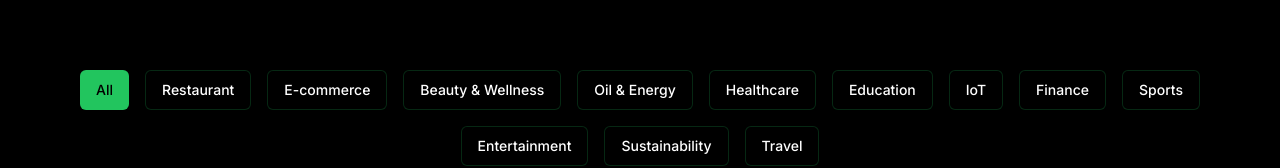
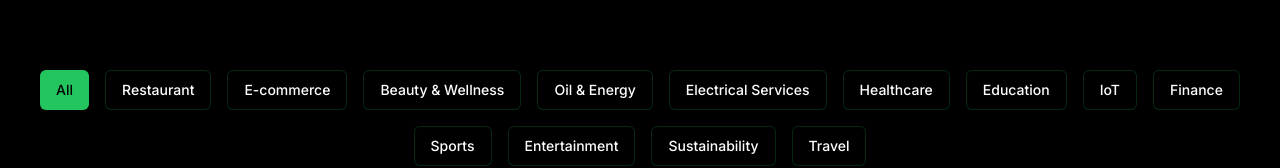
Before and after one commit to codewhiz-co/mainSite, a Next.js app: page /portfolio in a window 1280 px wide. Shown: the part 430-598 px from the top of the page. Built offline with nearby package versions, Linux system fonts and the light colour scheme.

Commit message:
Updated page.tsx

```diff
--- a/app/portfolio/page.tsx
+++ b/app/portfolio/page.tsx
@@ -164,10 +164,19 @@ const projects: Project[] = [
     image: "https://images.unsplash.com/photo-1517836357463-d25dfeac3438?q=80&w=2340&auto=format&fit=crop",
     tags: ["React Native", "AI", "Health API", "Cloud"],
     metrics: ["2M+ users", "AI coaching", "Health insights"]
+  },
+  {
+    name: "Filippone Electric",
+    category: "Electrical Services",
+    description: "Philadelphia's premier family-owned electrical contractor serving residential, commercial, and industrial clients for over 80 years. Full-service website with 24/7 emergency service booking, free quote requests, and a custom-built highly SEO-optimized blog driving organic traffic and local search visibility.",
+    image: "/filipone.png",
+    tags: ["React", "Custom SEO Blog", "Quote System", "Responsive Design"],
+    metrics: ["80+ years in business", "24/7 emergency service", "Top local SEO"],
+    link: "https://filipponelectric.com"
   }
 ];
 
-const categories = ["All", "Restaurant", "E-commerce", "Beauty & Wellness", "Oil & Energy", "Healthcare", "Education", "IoT", "Finance", "Sports", "Entertainment", "Sustainability", "Travel"];
+const categories = ["All", "Restaurant", "E-commerce", "Beauty & Wellness", "Oil & Energy", "Electrical Services", "Healthcare", "Education", "IoT", "Finance", "Sports", "Entertainment", "Sustainability", "Travel"];
 
 export default function Portfolio() {
   const [selectedCategory, setSelectedCategory] = useState("All");
```
